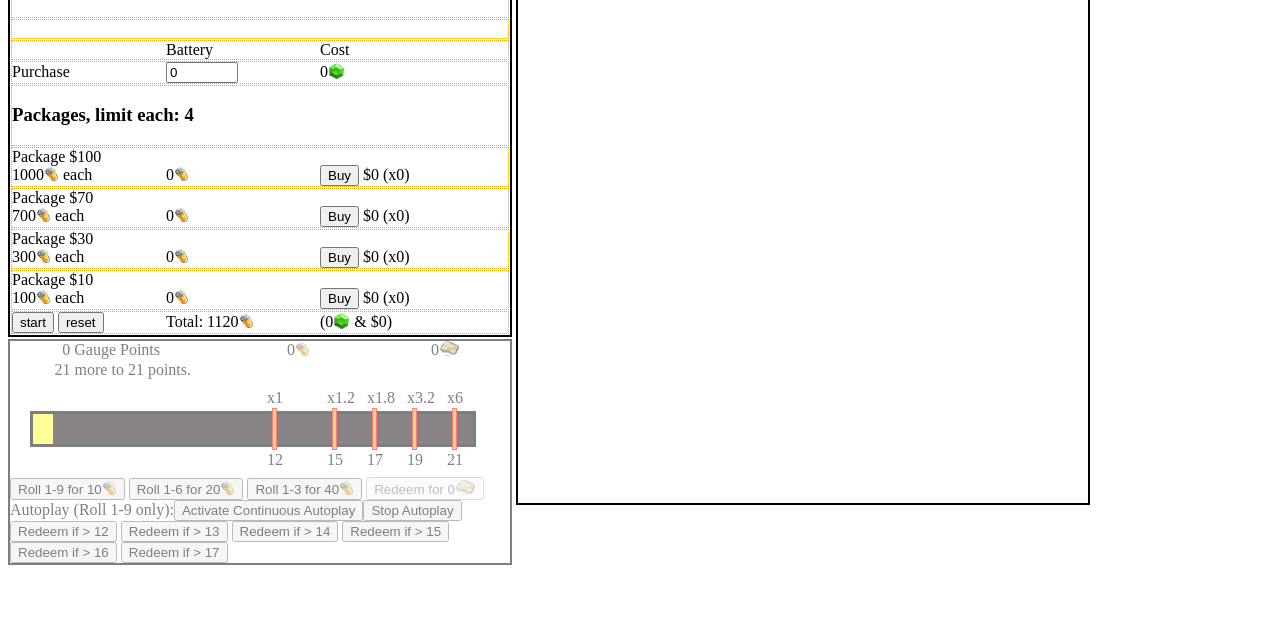
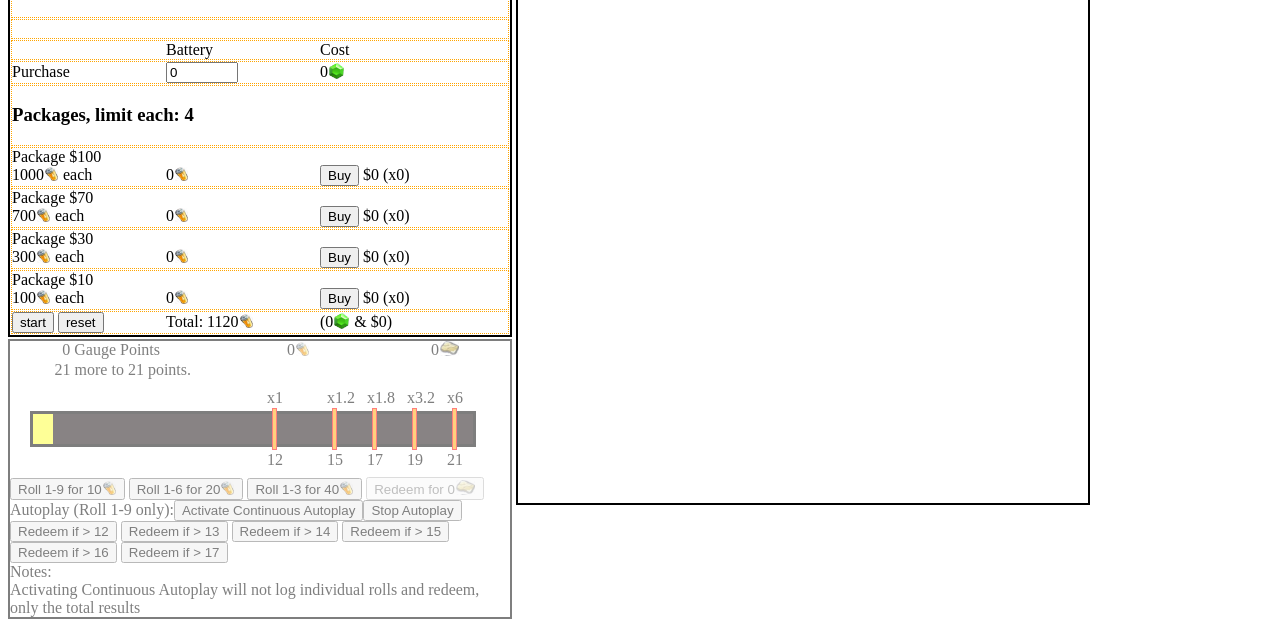
Before and after one commit to unproductivityfriendly/harleklab, a plain HTML site: page index.html in a window 1280 px wide. Shown: the part 328-952 px from the top of the page. Before the commit the page ends 898 px from the top, so only its background shows below. Drawn offline with Linux system fonts and the light colour scheme.

Commit message:
Add notes about continuous autoplay

```diff
--- a/index.html
+++ b/index.html
@@ -138,6 +138,8 @@
 				<button id="autoplay16">Redeem if > 16</button>
 				<button id="autoplay17">Redeem if > 17</button>
 			</div>
+			<div>Notes:<br>
+			Activating Continuous Autoplay will not log individual rolls and redeem, only the total results</div>
 		</section>
 	</div>
 	<div id="sectionright">
```
